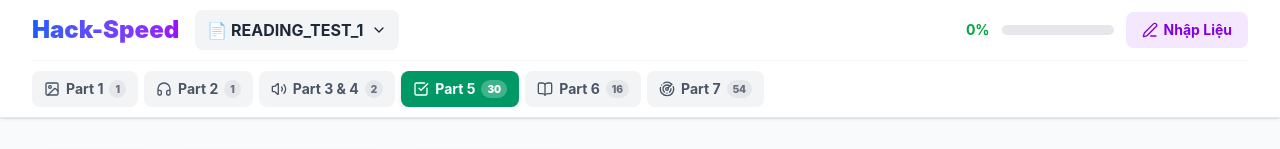
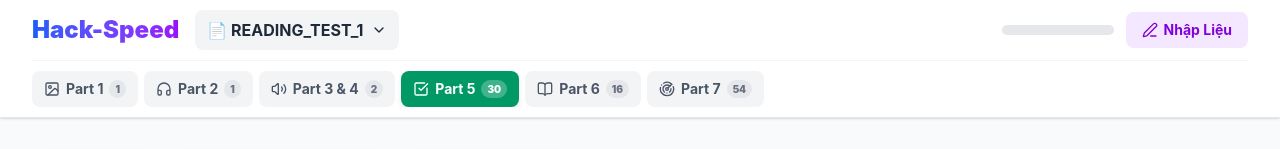
Before and after one commit to CrisVuBao/LuyenDeTiengAnh, a React (Vite) app: page / in a window 1280 px wide. Shown: the top 149 px of the page. Built offline with nearby package versions, Linux system fonts and the light colour scheme.

Commit message:
update phan tram

```diff
--- a/src/App.jsx
+++ b/src/App.jsx
@@ -237,7 +237,7 @@ function App() {
             <div className="flex items-center gap-3">
               {activeTab !== 'admin' && (
                 <div className="flex items-center gap-1.5 md:gap-3" title={`${currentProgress}% of all questions in this test`}>
-                  <span className="text-xs md:text-sm font-bold text-green-600 whitespace-nowrap">{currentProgress}%</span>
+                  {/* <span className="text-xs md:text-sm font-bold text-green-600 whitespace-nowrap">{currentProgress}%</span> */}
                   <div className="w-16 md:w-28 h-2 md:h-2.5 bg-gray-200 rounded-full overflow-hidden">
                     <div className="h-full bg-gradient-to-r from-green-400 to-emerald-500 transition-all duration-500" style={{ width: `${currentProgress}%` }}></div>
                   </div>
```
